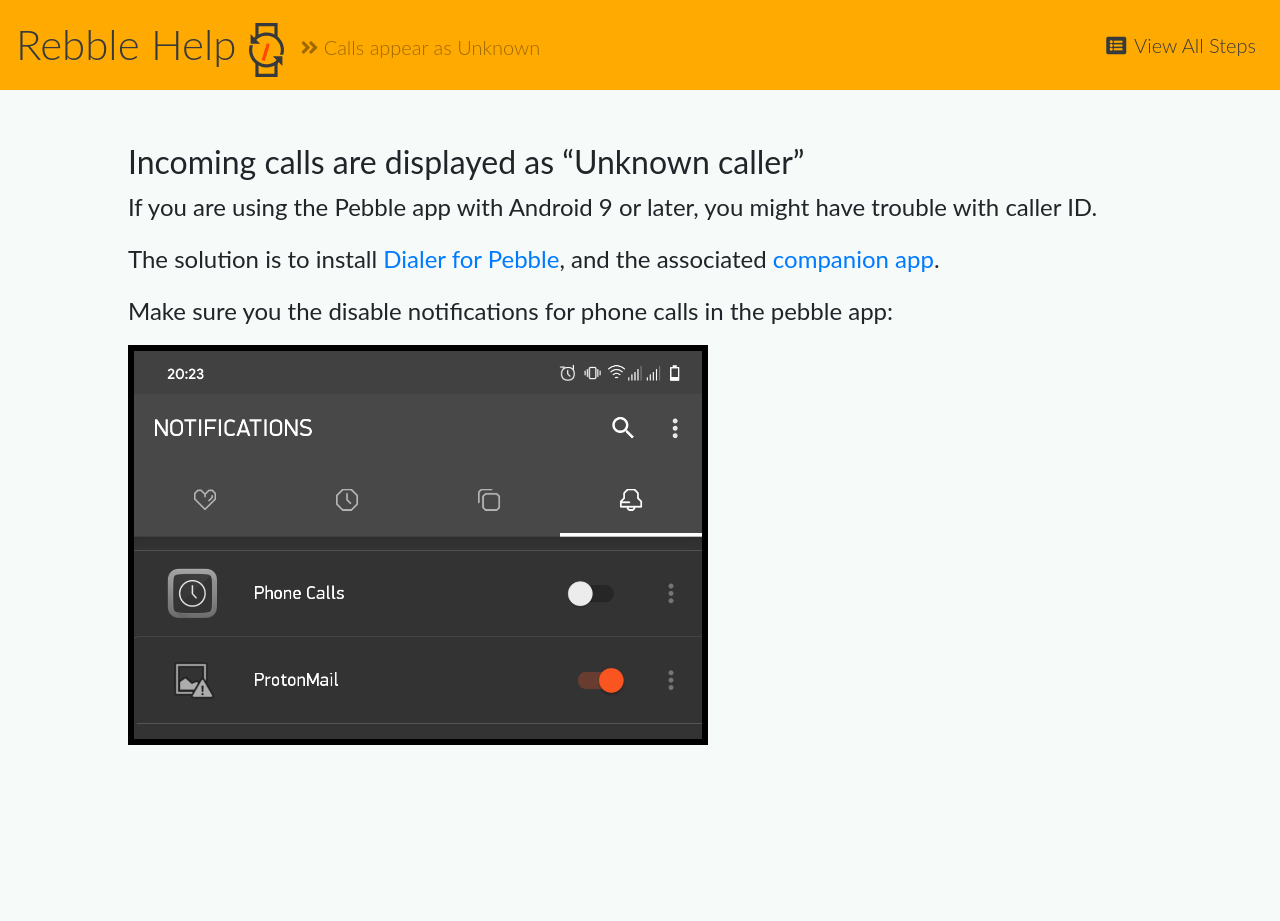
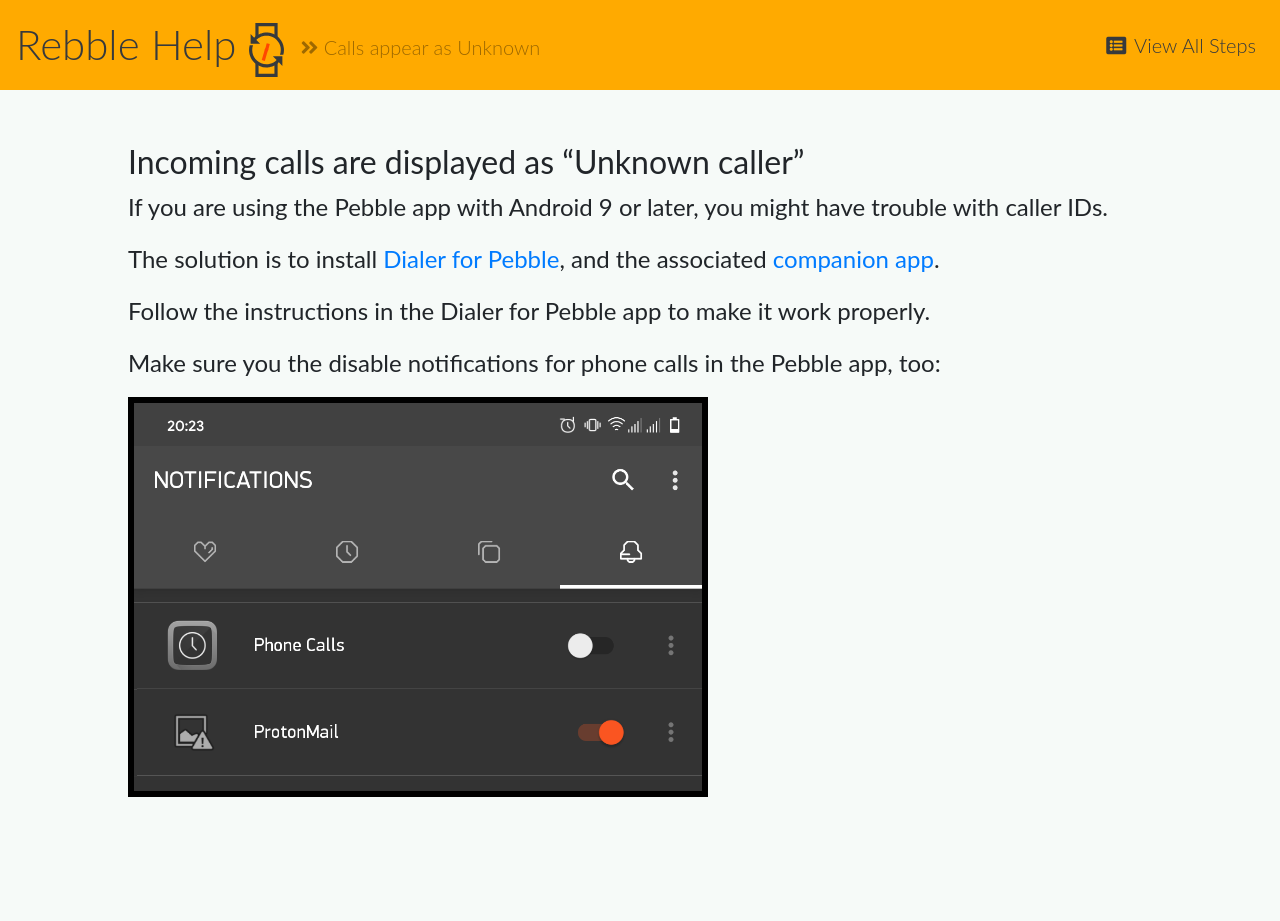
Before and after one commit to pebble-dev/rebble-help, a Jekyll site: the page built from _topic/unknown-caller.md, in a window 1280 px wide. Built offline with Jekyll 4.4.1, drawn with Linux system fonts in a browser that asks for light colours; nearby versions of some CDN libraries; before the commit the page ends 900 px from its top, so only the background shows below that.

Commit message:
Update unknown-caller.md

```diff
--- a/_topic/unknown-caller.md
+++ b/_topic/unknown-caller.md
@@ -11,10 +11,12 @@ os: android
 
 # Incoming calls are displayed as “Unknown caller”
 
-If you are using the Pebble app with Android 9 or later, you might have trouble with caller ID.
+If you are using the Pebble app with Android 9 or later, you might have trouble with caller IDs.
 
 The solution is to install [Dialer for Pebble](https://apps.rebble.io/en_US/application/532323bf60c773c1420000a8), and the associated [companion app](https://play.google.com/store/apps/details?id=com.matejdro.pebbledialer).
 
-Make sure you the disable notifications for phone calls in the pebble app:
+Follow the instructions in the Dialer for Pebble app to make it work properly.
+
+Make sure you the disable notifications for phone calls in the Pebble app, too:
 
 ![](/images/dialer/1.png)
```
